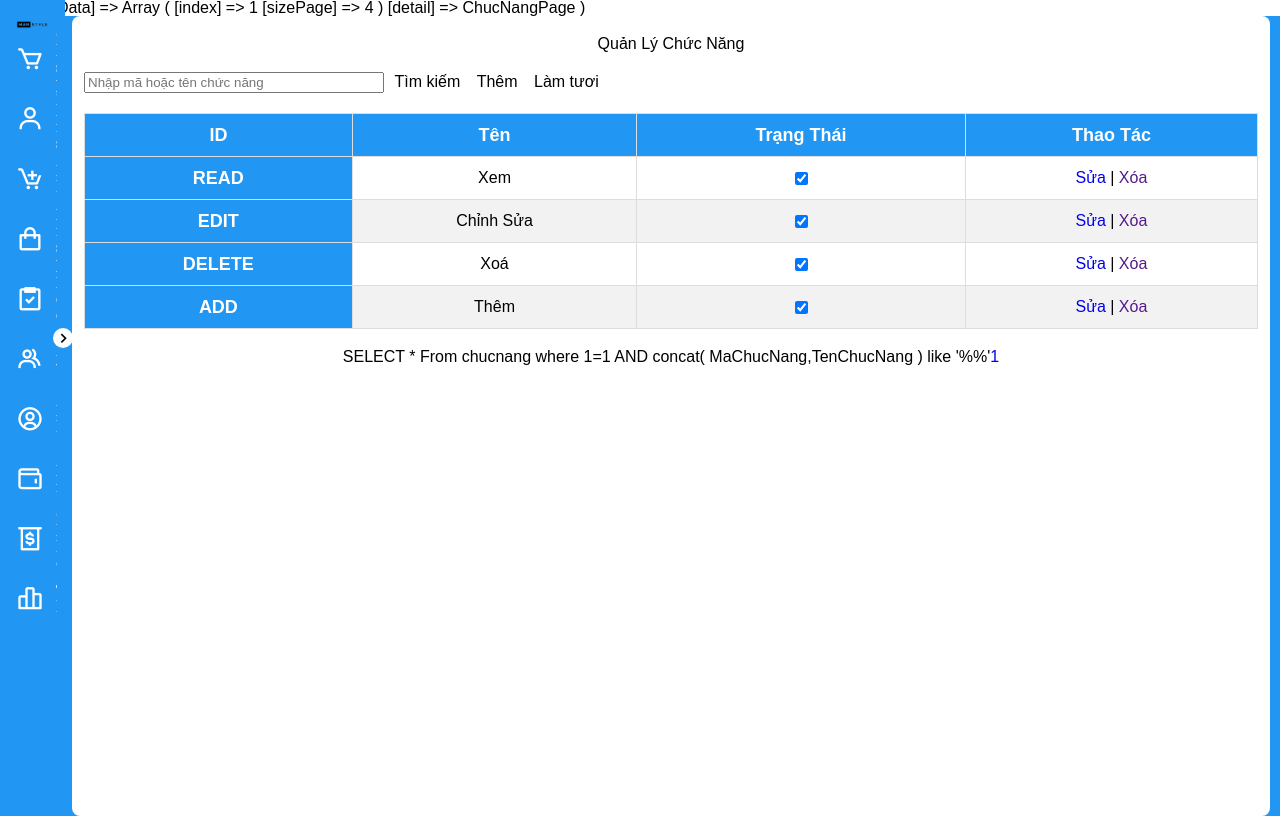
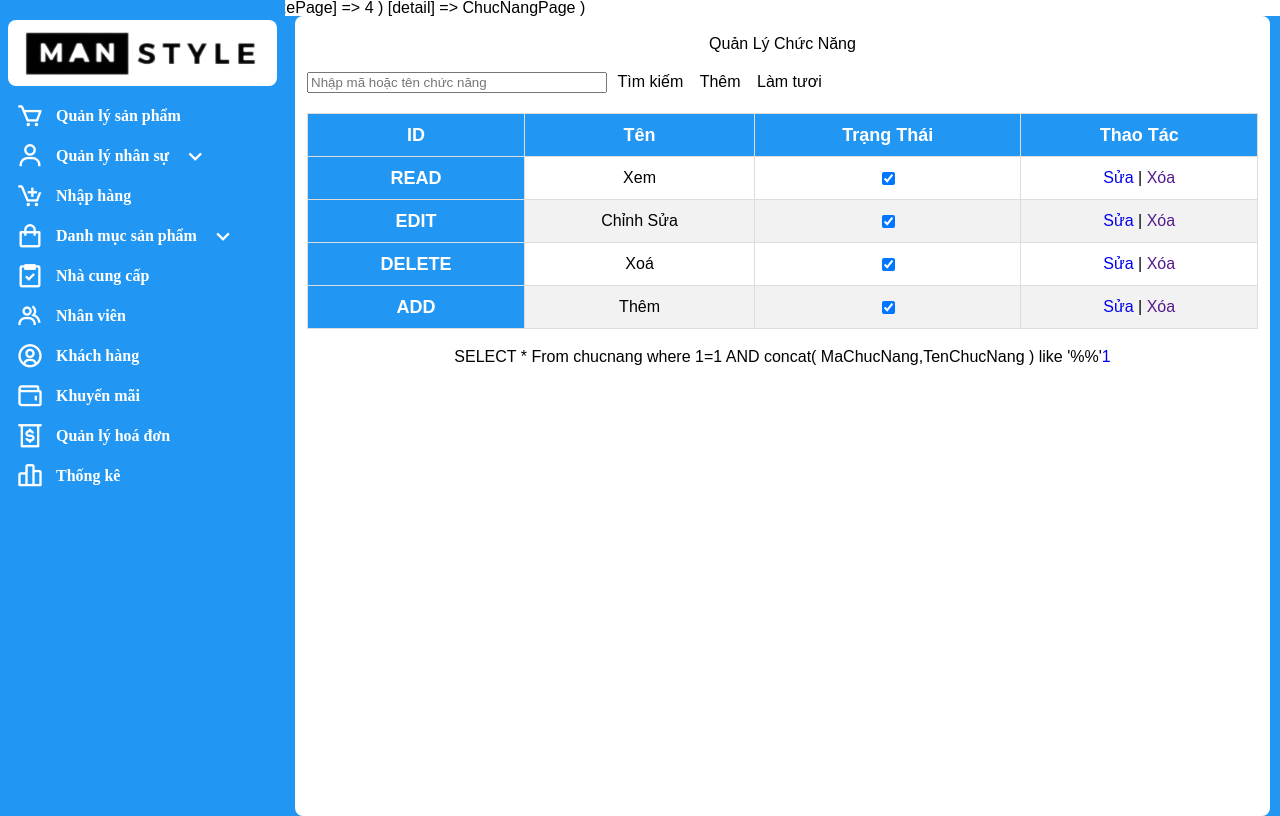
Before and after one commit to TranTruong753/WebBanHangMoHinhMVC, a PHP site: a page that uses MVC/views/manage/manage.php in a window 1280 px wide. Run offline with PHP 8.4, Linux system fonts and the light colour scheme; data comes from the database, SQL or seed files in the repository.

Commit message:
fix sidebar

```diff
--- a/MVC/views/manage/blocks/sidebarPRO.php
+++ b/MVC/views/manage/blocks/sidebarPRO.php
@@ -1,18 +1,17 @@
     <div class="sidebar" id="sidebar">
             <div class="sidebar_content">
-                    <img src="<?php echo Root ?>public/img/logo.png" alt="" class="sidebar_logo">
-                    <div class="sidebar_toggle" id="sidebar_toggle">
-                            <i class='bx bx-chevron-right' id="sidebar_toggle_icon"></i>
-                    </div>
+                <div class = "sidebar_logo">
+                        <img src="<?php echo Root ?>public/img/logo.png" alt="" class="">
+                </div>
                     <ul class="sidebar_menu_list">
                             <a href="<?php echo Root . "admin/default/SanPhamPage"; ?>" class="sidebar_link">
-                                    <i class='bx bx-cart' id="sidebar_icon"></i>
+                                    <i class='bx bx-cart sidebar_icon'></i>
                                     <span class="sidebar_text">Quản lý sản phẩm</span>
                             </a>
                             <a href="#" class="sidebar_link" id="submenu1">
-                                    <i class='bx bx-user' id="sidebar_icon"></i>
+                                    <i class='bx bx-user sidebar_icon'></i>
                                     <span class="sidebar_text">Quản lý nhân sự</span>
-                                    <i class='bx bx-chevron-down' id="sidebar_left_icon"></i>
+                                    <i class='bx bx-chevron-down sidebar_left_icon' id="sidebar_left_icon"></i>
                             </a>
                             <ul class="sidebar_submenu_link" id="sublist1">
                                     <a href="http://localhost/WebBanHangMoHinhMVC/admin/default/TaiKhoanPage" class="sidebar_sublink">
@@ -29,13 +28,13 @@
                                     </a>
                             </ul>
                             <a href="http://localhost/WebBanHangMoHinhMVC/admin/default/NhapHangPage" class="sidebar_link">
-                                    <i class='bx bx-cart-add' id="sidebar_icon"></i>
+                                    <i class='bx bx-cart-add sidebar_icon'></i>
                                     <span class="sidebar_text">Nhập hàng</span>
                             </a>
                             <a href="#" class="sidebar_link" id="submenu2">
-                                    <i class='bx bx-shopping-bag' id="sidebar_icon"></i>
+                                    <i class='bx bx-shopping-bag sidebar_icon'></i>
                                     <span class="sidebar_text">Danh mục sản phẩm</span>
-                                    <i class='bx bx-chevron-down' id="sidebar_left_icon2"></i>
+                                    <i class='bx bx-chevron-down sidebar_left_icon' id="sidebar_left_icon2"></i>
                             </a>
                             <ul class="sidebar_submenu_link" id="sublist2">
                                     <a href="http://localhost/WebBanHangMoHinhMVC/admin/default/ThuongHieuPage" class="sidebar_sublink">
@@ -55,27 +54,27 @@
                                     </a>
                             </ul>
                             <a href="http://localhost/WebBanHangMoHinhMVC/admin/default/NhaCungCapPage" class="sidebar_link">
-                                    <i class='bx bx-task' id="sidebar_icon"></i>
+                                    <i class='bx bx-task sidebar_icon'></i>
                                     <span class="sidebar_text">Nhà cung cấp</span>
                             </a>
                             <a href="http://localhost/WebBanHangMoHinhMVC/admin/default/NhanVienPage" class="sidebar_link">
-                                    <i class='bx bx-group' id="sidebar_icon"></i>
+                                    <i class='bx bx-group sidebar_icon'></i>
                                     <span class="sidebar_text">Nhân viên</span>
                             </a>
                             <a href="http://localhost/WebBanHangMoHinhMVC/admin/default/KhachHangPage" class="sidebar_link">
-                                    <i class='bx bx-user-circle' id="sidebar_icon"></i>
+                                    <i class='bx bx-user-circle sidebar_icon'></i>
                                     <span class="sidebar_text">Khách hàng</span>
                             </a>
                             <a href="http://localhost/WebBanHangMoHinhMVC/admin/default/KhuyenMaiPage" class="sidebar_link">
-                                    <i class='bx bx-wallet' id="sidebar_icon"></i>
+                                    <i class='bx bx-wallet sidebar_icon'></i>
                                     <span class="sidebar_text">Khuyến mãi</span>
                             </a>
                             <a href="http://localhost/WebBanHangMoHinhMVC/admin/default/HoaDonPage" class="sidebar_link">
-                                    <i class='bx bx-money-withdraw' id="sidebar_icon"></i>
+                                    <i class='bx bx-money-withdraw sidebar_icon'></i>
                                     <span class="sidebar_text">Quản lý hoá đơn</span>
                             </a>
                             <a href="http://localhost/WebBanHangMoHinhMVC/admin/default/ThongKePage" class="sidebar_link">
-                                    <i class='bx bx-bar-chart-alt-2' id="sidebar_icon"></i>
+                                    <i class='bx bx-bar-chart-alt-2 sidebar_icon'></i>
                                     <span class="sidebar_text">Thống kê</span>
                             </a>
                     </ul>
--- a/MVC/views/manage/manage.php
+++ b/MVC/views/manage/manage.php
@@ -33,7 +33,7 @@
 
     <div class="main">
         <div class="header"></div>
-        <div class="all">
+        <div class="all showContainer">
             <div class="">
                 <div class="">
                     <?php
--- a/public/css/admin/sidebarPRO.css
+++ b/public/css/admin/sidebarPRO.css
@@ -48,7 +48,7 @@ a{
     position: fixed;
     top: 0;
     left: 0;
-    width: 65px;
+    width: 285px;
     height: 100vh;
     background: var(--first-color);
     font-family: var(--body-font);
@@ -69,9 +69,16 @@ a{
     display: flex;
     align-items: center;
     padding: 0 0.5rem;
+    background: #fff;
+    margin-bottom: 10px;
+    border-radius: 8px;
 }
 
-#sidebar_icon{
+.sidebar_logo img {
+    width: 100%;
+}
+
+.sidebar_icon{
     font-size: 1.75rem;
     margin-right: 0.75rem;
     color: var(--white-color);
@@ -109,7 +116,7 @@ a{
     display: flex;
     align-items: center;
     padding: 0.5rem;
-    height: 60px;
+    height: 40px;
     /* margin-bottom: 1rem; */
     border-radius: 0.5rem;
     color: var(--white-color);
@@ -134,17 +141,26 @@ a{
 
 .sidebar_link:hover{
     background: var(--second-color);
-    color: var(--first-color);
 }
 
 .sidebar_sublink:hover{
     background: var(--second-color);
-    color: var(--first-color);
 }
 
-.show{
+.sidebar_link:hover .sidebar_text
+, .sidebar_link:hover .sidebar_icon
+, .sidebar_link:hover .sidebar_left_icon
+{
+    color: var(--first-color) !important;
+}
+
+.sidebar_sublink:hover .sidebar_text, .sidebar_sublink:hover #sidebar_icon{
+    color: var(--first-color) !important    ;
+}
+
+/* .show{
     width: 285px;
-}
+} */
 
 .rotate{
     transform: rotate(180deg);
@@ -152,9 +168,9 @@ a{
     right: 0.5rem;
 }
 
-.edit{
+/* .edit{
     height: 40px;
-}
+} */
 
 .showsub{
     display: block;
```
